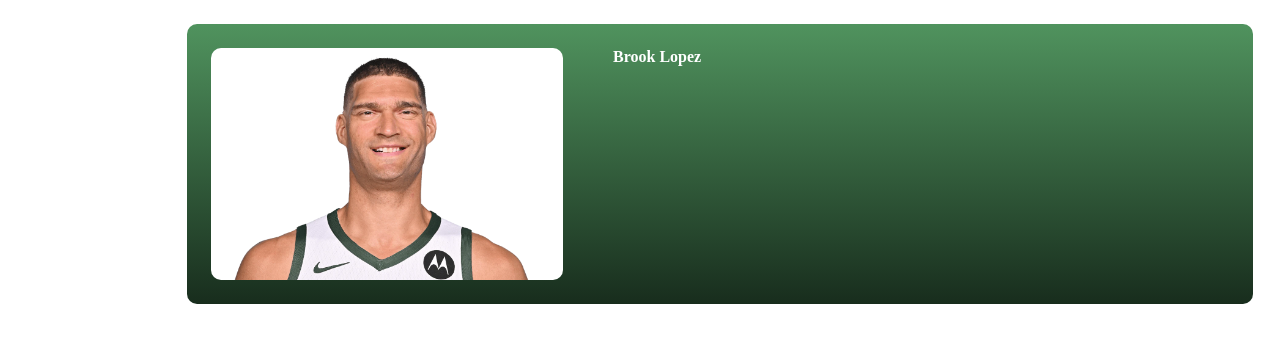
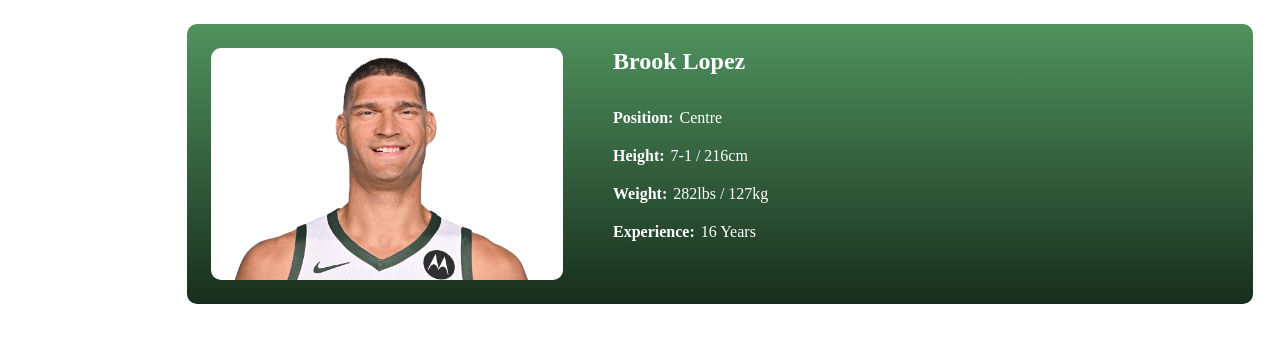
Before and after one commit to xtrship/bScrape, a website with bundled scripts: page index.html in a window 1280 px wide. Shown: the top 342 px of the page. Built offline with nearby package versions, Linux system fonts and the light colour scheme.

Commit message:
updated bio

```diff
--- a/index.html
+++ b/index.html
@@ -13,7 +13,12 @@
             <img src="assets/BrookLopez.webp" alt="">
         </div>
         <div class="player-bio">
-            <h4>Brook Lopez</h4>
+            <h2>Brook Lopez</h2>
+            <br>
+            <p><strong>Position:</strong>Centre</p>
+            <p><strong>Height:</strong>7-1 / 216cm</p>
+            <p><strong>Weight:</strong>282lbs / 127kg</p>
+            <p><strong>Experience:</strong>16 Years</p>
         </div>
         <div class="player-achievements"></div>
     </div>
--- a/style.css
+++ b/style.css
@@ -63,6 +63,18 @@ body{
     color: white;
 }
 
+.player-bio h2 {
+    margin-bottom: 16px;
+}
+
+.player-bio p {
+    margin-bottom: 20px;
+}
+
+.player-bio strong {
+    padding-right: 6px;
+}
+
 .player-achievements {
     width: 284px;
 }
```
